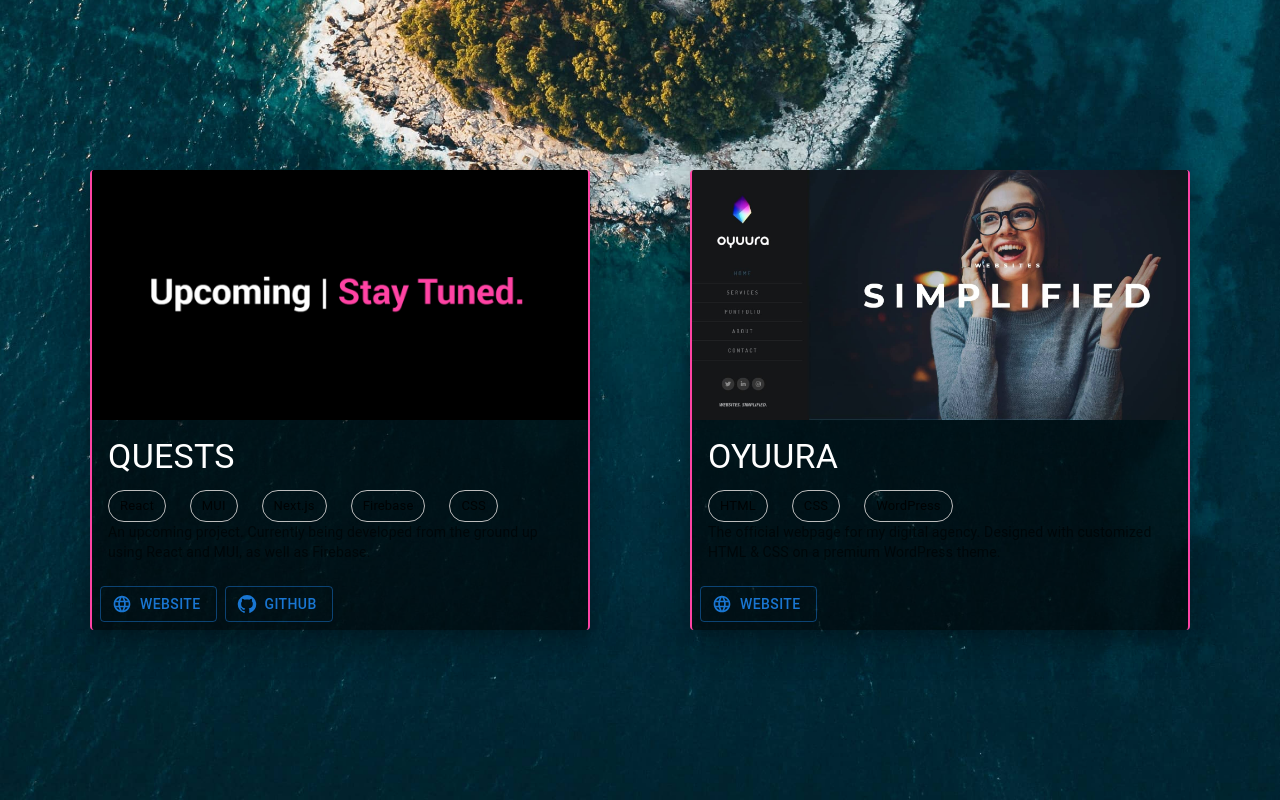
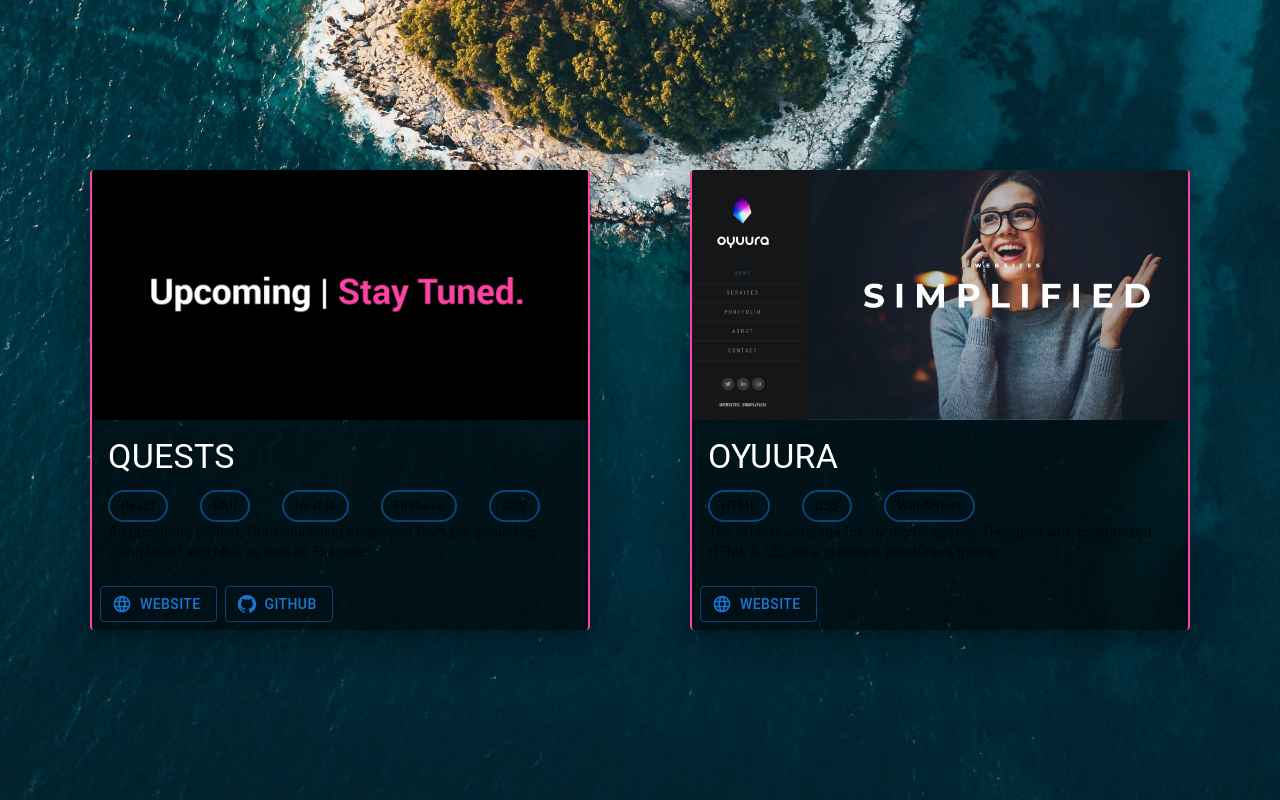
Before and after one commit to EonYY/portfolio, a Next.js app in the folder site/: page / in a window 1280 px wide. Shown: the part 800-1600 px from the top of the page. Built offline with nearby package versions, Linux system fonts and the light colour scheme.

Commit message:
Improve project tools styling

```diff
--- a/site/components/ProjectCard.js
+++ b/site/components/ProjectCard.js
@@ -24,10 +24,10 @@
         fontFamily: 'Nunito',
     },
     projectCardButton: {
-        color: '#fef',
+        color: '#fff',
     },
     projectTools: {
-      color: '#fff'
+      color: '#fff',
     },
 }));
 
@@ -56,16 +56,19 @@
           </Typography>
 
 
-          <Stack direction="row" spacing={3}>
+          <Stack direction="row" spacing={4}>
           {project.tools.map((project) => (
           <Chip
-            label={project}
-            variant='outlined'
-            className={classes.projectTools}
-          />
-        ))}
+          sx={{
+            borderColor: 'rgba(25, 118, 210, 0.5)',
+            borderWidth: 2,
+            marginBottom: 1,
+            }}
+          label={project}
+          variant='outlined'
+          className={classes.projectTools}
+          /> ))}
           </Stack>
-
 
           <Typography variant='body2' color='text.secondary' className={classes.cardSummary}>
             {project.summary}
```
